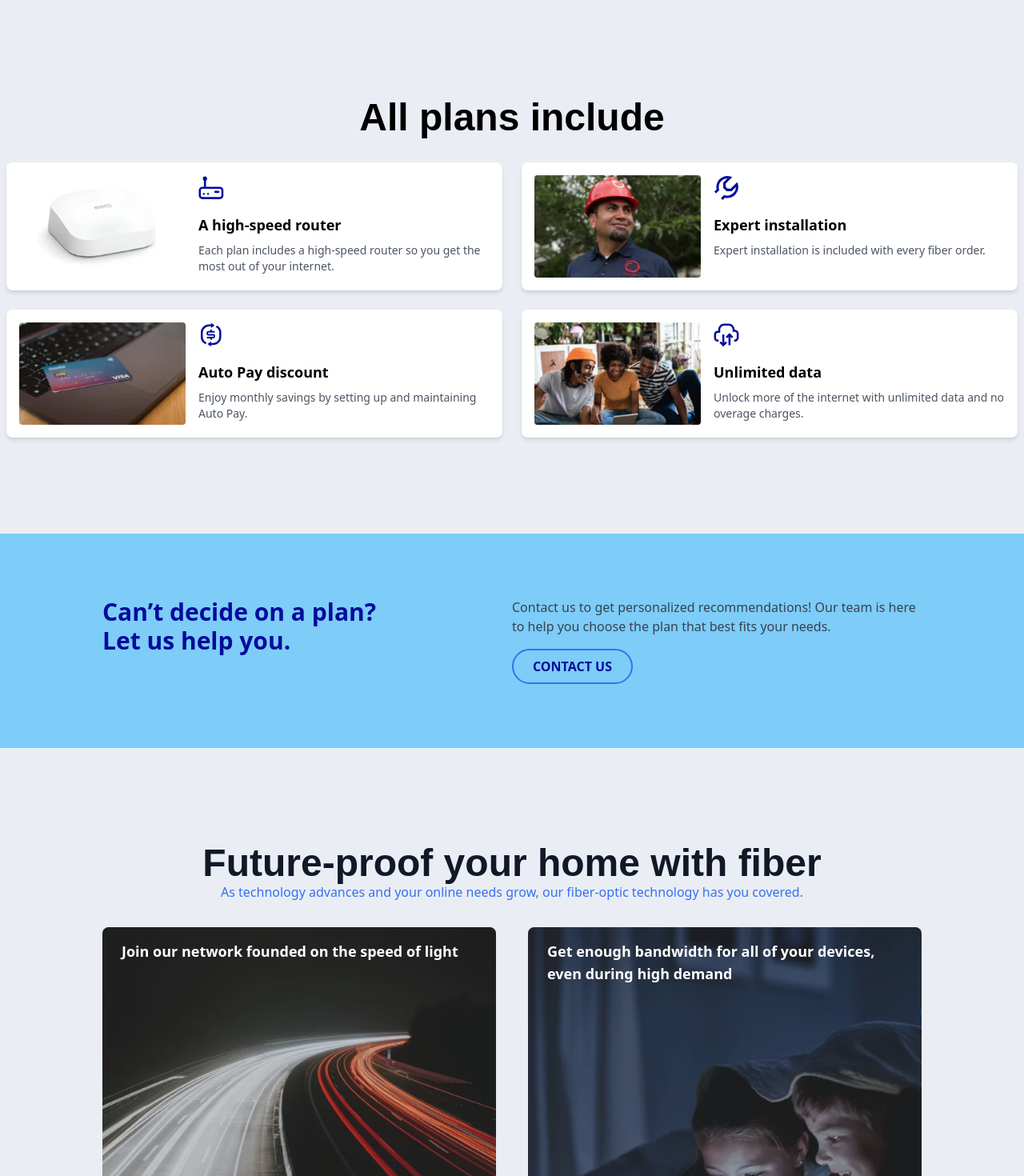
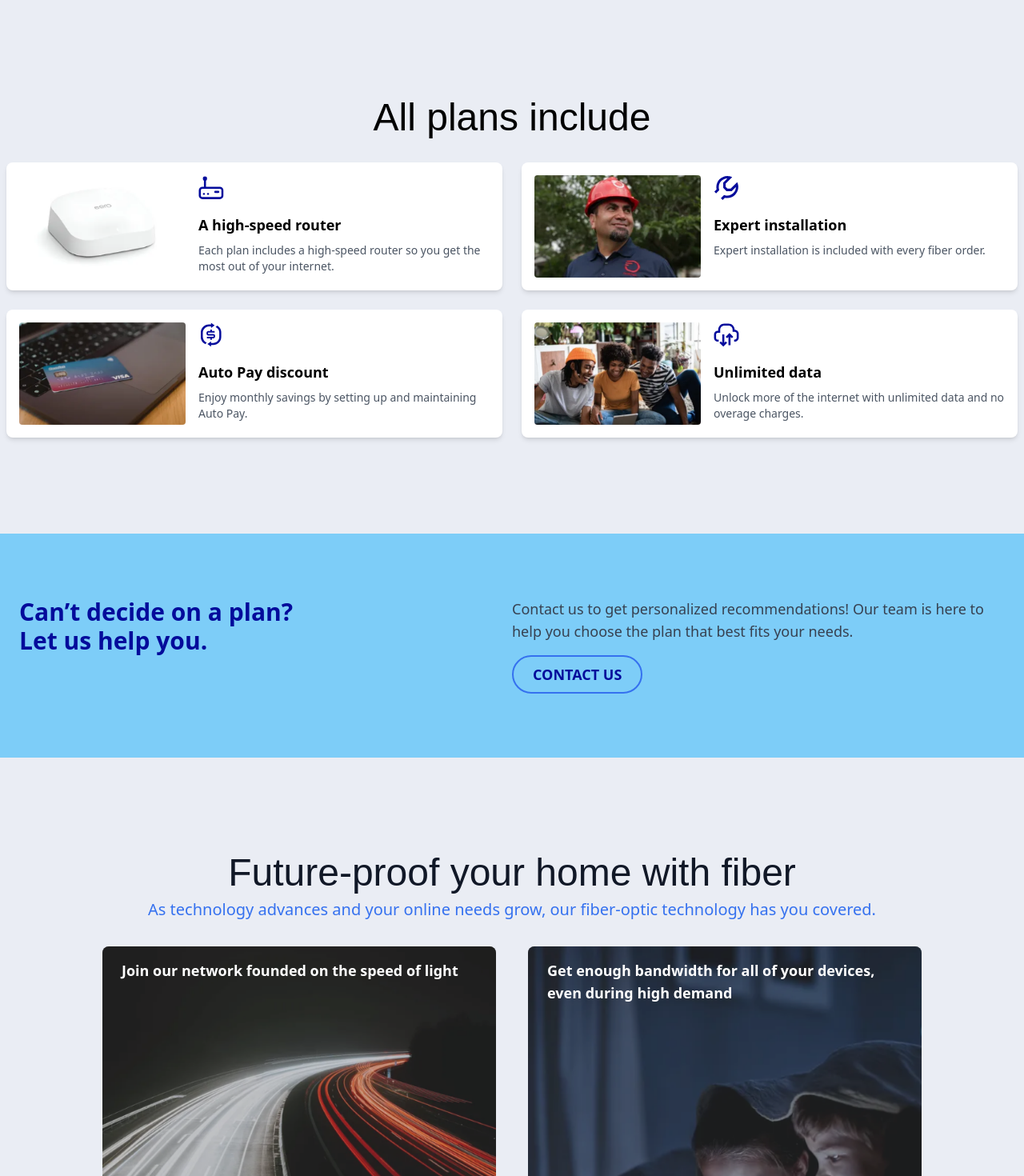
Before and after one commit to artifice7/BroadBand, a React (Vite) app in the folder broadband/: page / in a window 1280 px wide. Shown: the part 2620-4090 px from the top of the page at 80% size. Built offline with nearby package versions, Linux system fonts and the light colour scheme; a web font is replaced by a local one.

Commit message:
refactor: update styles and improve layout for various sections

```diff
--- a/broadband/src/Home/FiberSection.jsx
+++ b/broadband/src/Home/FiberSection.jsx
@@ -20,11 +20,11 @@ const FiberSection = () => {
       <div className="text-center mb-8">
         <h2
           style={{ fontFamily: "MADE Gentle, sans-serif" }}
-          className="text-5xl font-bold text-gray-900"
+          className="text-5xl text-gray-900 mb-2"
         >
           Future-proof your home with fiber
         </h2>
-        <p className="text-[#3571EF]">
+        <p className="text-[#3571EF] text-xl mb-4">
           As technology advances and your online needs grow, our fiber-optic
           technology has you covered.
         </p>
--- a/broadband/src/Home/HelpSection.jsx
+++ b/broadband/src/Home/HelpSection.jsx
@@ -1,13 +1,13 @@
 const HelpSection = () => {
   return (
     <div className="bg-[#7DCDF8] py-20 px-6 mt-20">
-      <div className="max-w-5xl mx-auto flex flex-col md:flex-row items-center md:items-start justify-between text-center md:text-left space-y-6 md:space-y-0">
+      <div className="max-w-[1712px] mx-auto flex flex-col md:flex-row items-center md:items-start justify-between text-center md:text-left space-y-6 md:space-y-0">
         <h2 className="text-3xl font-extrabold text-[#040B9B] md:w-1/2">
           Can’t decide on a plan?
           <br />
           Let us help you.
         </h2>
-        <div className="md:w-1/2 space-y-4">
+        <div className="md:w-1/2 space-y-4 text-lg">
           <p className="text-gray-700">
             Contact us to get personalized recommendations! Our team is here to
             help you choose the plan that best fits your needs.
--- a/broadband/src/Home/InfoSection.jsx
+++ b/broadband/src/Home/InfoSection.jsx
@@ -7,7 +7,7 @@ const InfoSection = () => {
       <div className="lg:w-1/2 space-y-6">
         <h2
           style={{ fontFamily: "MADE Gentle, sans-serif" }}
-          className="text-3xl lg:text-5xl font-bold leading-snug"
+          className="text-3xl lg:text-5xl leading-snug"
         >
           We are no. 1 internet service provider company in{" "}
           <span className="text-[#040B9B]">Porbandar</span>
--- a/broadband/src/Home/OurPlans.jsx
+++ b/broadband/src/Home/OurPlans.jsx
@@ -31,7 +31,8 @@ const OurPlans = () => {
           }}
         >
           <SwiperSlide>
-            <div className="bg-white min-h-[650px] rounded-xl relative flex flex-col border-2 border-[#ced4da] hover:shadow-2xl hover:border-0">
+            <div className="bg-white min-h-[650px] rounded-xl relative flex flex-col border-2 border-[#ced4da] hover:shadow-xl transition duration-500 ease-in-out transform
+                       hover:-translate-y-1 hover:scale-105 hover:border-0">
               {/* Image */}
               <img
                 src="/30 Mbps.png"
@@ -65,7 +66,8 @@ const OurPlans = () => {
           </SwiperSlide>
 
           <SwiperSlide>
-            <div className="bg-white min-h-[650px] rounded-xl relative flex flex-col border-2 border-[#ced4da] hover:shadow-2xl hover:border-0 ">
+            <div className="bg-white min-h-[650px] rounded-xl relative flex flex-col border-2 border-[#ced4da] hover:shadow-xl transition duration-500 ease-in-out transform
+                       hover:-translate-y-1 hover:scale-105 hover:border-0 ">
               {/* Image */}
               <img
                 src="/40 Mbps.png"
@@ -99,7 +101,7 @@ const OurPlans = () => {
           </SwiperSlide>
 
           <SwiperSlide>
-            <div className="bg-white min-h-[650px] rounded-xl relative flex flex-col border-2 border-[#ced4da] hover:shadow-2xl hover:border-0 ">
+            <div className="bg-white min-h-[650px] rounded-xl relative flex flex-col border-2 border-[#ced4da] hover:shadow-xl hover:border-0 ">
               {/* Image */}
               <img
                 src="/50 Mbps.png"
@@ -137,7 +139,7 @@ const OurPlans = () => {
           </SwiperSlide>
 
           <SwiperSlide>
-            <div className="bg-white min-h-[650px] rounded-xl relative flex flex-col border-2 border-[#ced4da] hover:shadow-2xl hover:border-0 ">
+            <div className="bg-white min-h-[650px] rounded-xl relative flex flex-col border-2 border-[#ced4da] hover:shadow-xl hover:border-0 ">
               {/* Image */}
               <img
                 src="/60 Mbps.png"
@@ -175,7 +177,7 @@ const OurPlans = () => {
           </SwiperSlide>
 
           <SwiperSlide>
-            <div className="bg-white min-h-[650px] rounded-xl relative flex flex-col border-2 border-[#ced4da] hover:shadow-2xl hover:border-0 ">
+            <div className="bg-white min-h-[650px] rounded-xl relative flex flex-col border-2 border-[#ced4da] hover:shadow-xl hover:border-0 ">
               {/* Image */}
               <img
                 src="/80 Mbps.png"
@@ -205,7 +207,7 @@ const OurPlans = () => {
           </SwiperSlide>
 
           <SwiperSlide>
-            <div className="bg-white min-h-[650px] rounded-xl relative flex flex-col border-2 border-[#ced4da] hover:shadow-2xl hover:border-0 ">
+            <div className="bg-white min-h-[650px] rounded-xl relative flex flex-col border-2 border-[#ced4da] hover:shadow-xl hover:border-0 ">
               {/* Image */}
               <img
                 src="/100 Mbps.png"
@@ -235,7 +237,7 @@ const OurPlans = () => {
           </SwiperSlide>
 
           <SwiperSlide>
-            <div className="bg-white min-h-[650px] rounded-xl relative flex flex-col border-2 border-[#ced4da] hover:shadow-2xl hover:border-0 ">
+            <div className="bg-white min-h-[650px] rounded-xl relative flex flex-col border-2 border-[#ced4da] hover:shadow-xl hover:border-0 ">
               {/* Image */}
               <img
                 src="/200 Mbps.png"
--- a/broadband/src/Home/PlansInfo.jsx
+++ b/broadband/src/Home/PlansInfo.jsx
@@ -33,7 +33,7 @@ const PlansInfo = () => {
     <div className="m-2 mt-20 py-10">
       <h2
         style={{ fontFamily: "MADE Gentle, sans-serif" }}
-        className="text-center text-5xl font-bold mb-8"
+        className="text-center text-5xl mb-8"
       >
         All plans include
       </h2>
@@ -41,7 +41,8 @@ const PlansInfo = () => {
         {plans.map((plan, index) => (
           <div
             key={index}
-            className="bg-white rounded-lg shadow-md p-4 flex items-start space-x-4"
+            className="bg-white rounded-lg shadow-md hover:shadow-xl transition duration-500 ease-in-out transform
+                       hover:-translate-y-1 hover:scale-105 p-4 flex items-start space-x-4"
           >
             <img
               src={plan.image}
--- a/broadband/src/Home/TeamSection.jsx
+++ b/broadband/src/Home/TeamSection.jsx
@@ -80,7 +80,7 @@ const TeamSection = () => {
       <div className="lg:w-1/2 space-y-6">
         <h2
           style={{ fontFamily: "MADE Gentle, sans-serif" }}
-          className="text-2xl lg:text-4xl font-bold text-gray-800 mb-20"
+          className="text-2xl lg:text-4xl text-gray-800 mb-20"
         >
           We’re committed to providing top-notch service at all times.
         </h2>
```
